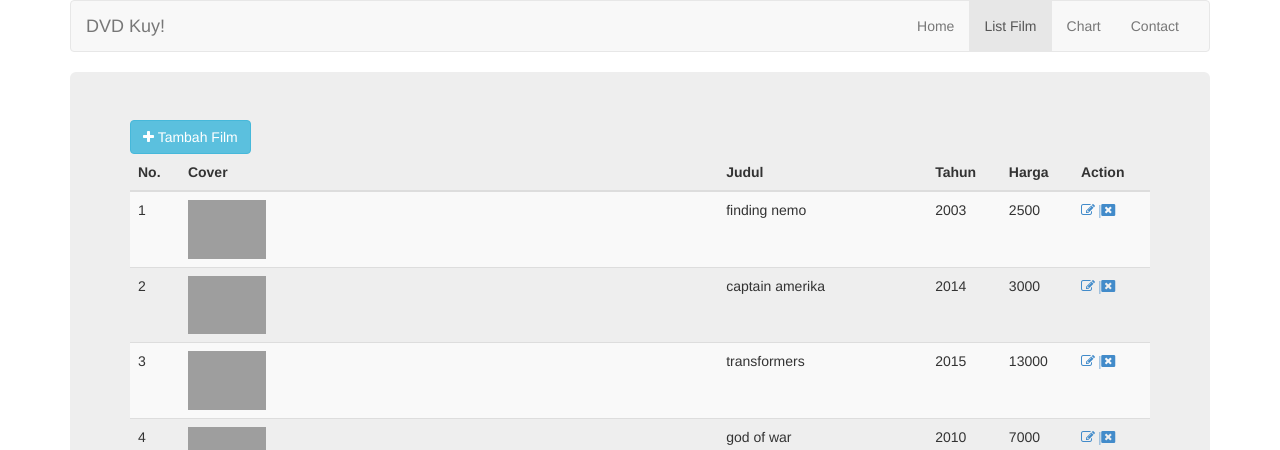
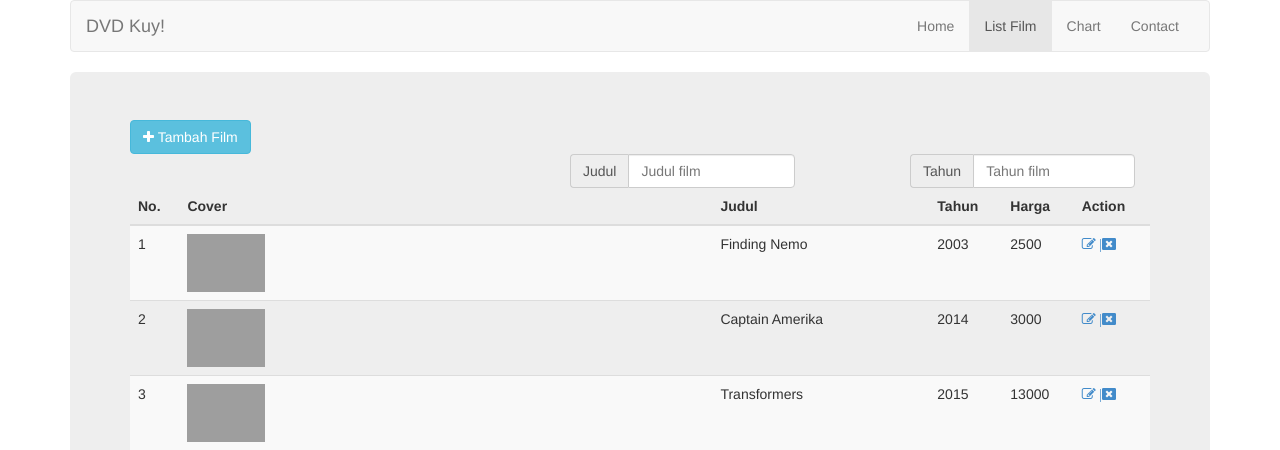
Before and after one commit to marvellyeep/SewaDVD, a PHP site: page /dvd-list.php in a window 1280 px wide. Shown: the top 450 px of the page. Run offline with PHP 8.4, Linux system fonts and the light colour scheme; data comes from the database, SQL or seed files in the repository; some libraries are stand-ins or nearby versions; grey boxes are pictures that could not be loaded.

Commit message:
update search filter judul & tahun

```diff
--- a/dvd-list.php
+++ b/dvd-list.php
@@ -154,7 +154,26 @@
           </div>
         </div>
         <a href="#modal_tambah_film" data-toggle="modal"><button type="button" class="btn btn-info"><i class="fa fa-plus"></i> Tambah Film</button></a>
-        <table class="table table-hover table-striped">
+		<form>
+  <div class="form-row align-items-center">
+    <div class="col-sm-3 my-1 col-md-offset-5">
+      <div class="input-group">
+        <span class="input-group-addon" id="basic-addon1">Judul</span>
+        <input type="text" name="judul" class="form-control" id="inlineFormInputGroupUsername" placeholder="Judul film">
+      </div>
+    </div>
+    <div class="col-sm-3 my-1 col-md-offset-1">
+      <div class="input-group">
+        <span class="input-group-addon" id="basic-addon1">Tahun</span>
+        <input type="text" name="tahun" class="form-control" id="inlineFormInputGroupUsername" placeholder="Tahun film">
+      </div>
+    </div>
+	<div class="col-auto my-1">
+      <button type="submit" hidden>Submit</button>
+    </div>
+  </div>
+</form>
+		<table class="table table-hover table-striped">
           <thead>
             <th>No.</th>
             <th>Cover</th>
@@ -165,13 +184,15 @@
           </thead>
           <tbody>
             <?php
-              $premi = $mysqli->query("SELECT * FROM film where STATUS_FILM = '1'");
-                  if($premi->num_rows > 0){
-                      $x=1;
+			if(!empty($_GET['judul'])){
+				$carijudul = $_GET['judul'];
+    $premi = $mysqli->query("select * from film where JUDUL_FILM LIKE '%$carijudul%'");
+    if($premi->num_rows > 0){
+        $x=1;
                       while($row = $premi->fetch_array()){
               			$id_flm = $row["ID_FILM"];
                         $cover = $row["COVER"];
-                        $judul = $row["JUDUL_FILM"];
+                        $judul = ucwords($row["JUDUL_FILM"]);
               			$tahun = $row["TAHUN_FILM"];
               			$harga = $row["HARGA_FILM"];
 
@@ -192,8 +213,76 @@
                                   <td>No data</td>
                                   <td>No data</td>
                                   <td>No data</td>
+								  <td>No data</td>
+                                  <td>No data</td>
                               </tr>';
                   }
+			} else if(!empty($_GET['tahun'])){
+				$caritahun = $_GET['tahun'];
+    $premi = $mysqli->query("select * from film where TAHUN_FILM = '$caritahun'");
+    if($premi->num_rows > 0){
+        $x=1;
+                      while($row = $premi->fetch_array()){
+              			$id_flm = $row["ID_FILM"];
+                        $cover = $row["COVER"];
+                        $judul = ucwords($row["JUDUL_FILM"]);
+              			$tahun = $row["TAHUN_FILM"];
+              			$harga = $row["HARGA_FILM"];
+
+                          echo '<tr>
+                                  <td>'.$x.'</td>
+                                  <td><img src="'.$cover.'" width="15%"></td>
+                                  <td>'.$judul.'</td>
+                                  <td>'.$tahun.'</td>
+              					<td>'.$harga.'</td>
+              					<td><a href="form_ubah.php?id='.$id_flm.'"<i class="fa fa-pencil-square-o"></i> | <a href="delete.php?id='.$id_flm.'" target="_blank"><i class="fa fa-window-close"></i></a></td>
+                              </tr>';
+
+                          $x++;
+                      }
+                  } else {
+                      echo '<tr>
+                                  <td>No data</td>
+                                  <td>No data</td>
+                                  <td>No data</td>
+                                  <td>No data</td>
+								  <td>No data</td>
+                                  <td>No data</td>
+                              </tr>';
+                  }
+			} else {
+              $premi = $mysqli->query("SELECT * FROM film where STATUS_FILM = '1'");
+                  if($premi->num_rows > 0){
+                      $x=1;
+                      while($row = $premi->fetch_array()){
+              			$id_flm = $row["ID_FILM"];
+                        $cover = $row["COVER"];
+                        $judul = ucwords($row["JUDUL_FILM"]);
+              			$tahun = $row["TAHUN_FILM"];
+              			$harga = $row["HARGA_FILM"];
+
+                          echo '<tr>
+                                  <td>'.$x.'</td>
+                                  <td><img src="'.$cover.'" width="15%"></td>
+                                  <td>'.$judul.'</td>
+                                  <td>'.$tahun.'</td>
+              					<td>'.$harga.'</td>
+              					<td><a href="form_ubah.php?id='.$id_flm.'"<i class="fa fa-pencil-square-o"></i> | <a href="delete.php?id='.$id_flm.'" target="_blank"><i class="fa fa-window-close"></i></a></td>
+                              </tr>';
+
+                          $x++;
+                      }
+                  } else {
+                      echo '<tr>
+                                  <td>No data</td>
+                                  <td>No data</td>
+                                  <td>No data</td>
+                                  <td>No data</td>
+								  <td>No data</td>
+                                  <td>No data</td>
+                              </tr>';
+                  }
+				}
               ?>
           </tbody>
         </table>
```
